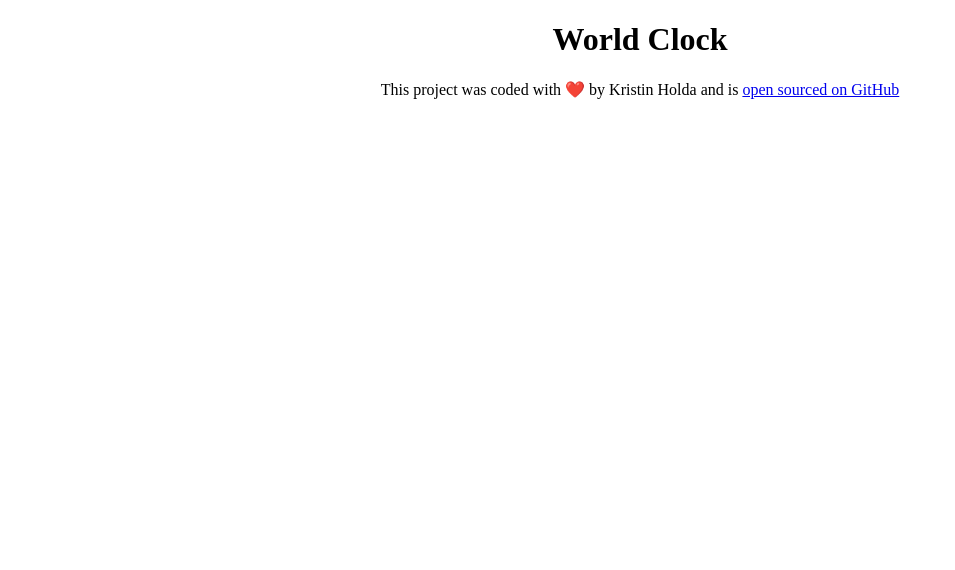
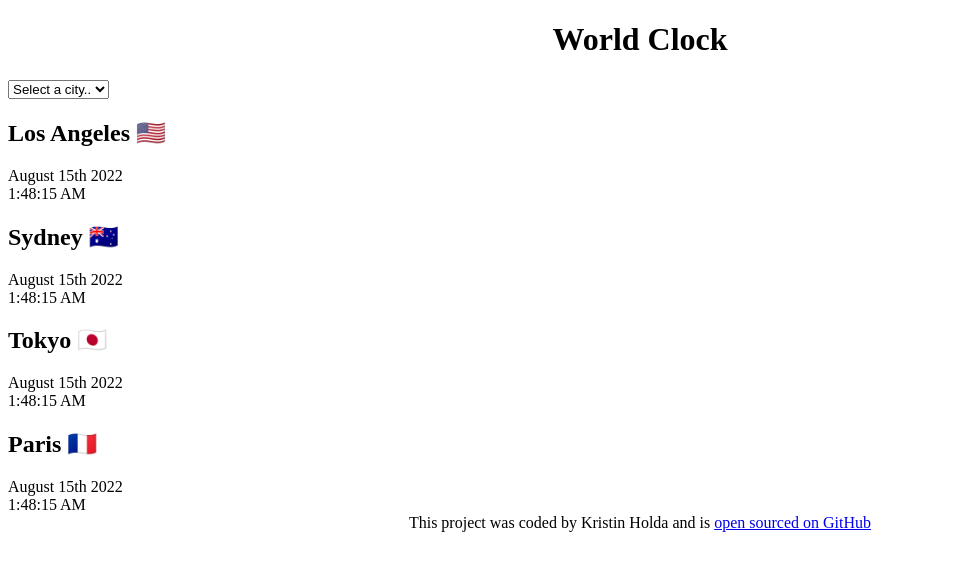
Before and after one commit to kristinholda/world-clock, a plain HTML site: page index.html in a window 1280 px wide. Shown: the whole page, without its empty margins (0-955 px from the left). Drawn offline with nearby package versions, Linux system fonts and the light colour scheme.

Commit message:
Added html structure of the page

```diff
--- a/index.html
+++ b/index.html
@@ -5,12 +5,45 @@
     <meta http-equiv="X-UA-Compatible" content="IE=edge" />
     <meta name="viewport" content="width=device-width, initial-scale=1.0" />
     <link rel="stylesheet" href="src/style.css" />
+    <script src="https://cdnjs.cloudflare.com/ajax/libs/moment.js/2.29.4/moment.min.js"></script>
+    <script src="https://cdnjs.cloudflare.com/ajax/libs/moment-timezone/0.5.43/moment-timezone-with-data-1970-2030.js"></script>
     <title>World Clock</title>
   </head>
   <body>
     <h1>World Clock</h1>
+
+    <select>
+      <option value="">Select a city..</option>
+      <option value="">London</option>
+      <option value="">New York</option>
+      <option value="">Madrid</option>
+    </select>
+
+    <div class="city">
+      <h2>Los Angeles 🇺🇸</h2>
+      <div class="date">August 15th 2022</div>
+      <div class="time">1:48:15 AM</div>
+    </div>
+    <div class="city">
+      <h2>Sydney 🇦🇺</h2>
+      <div class="date">August 15th 2022</div>
+      <div class="time">1:48:15 AM</div>
+    </div>
+
+    <div class="city">
+      <h2>Tokyo 🇯🇵</h2>
+      <div class="date">August 15th 2022</div>
+      <div class="time">1:48:15 AM</div>
+    </div>
+
+    <div class="city">
+      <h2>Paris 🇫🇷</h2>
+      <div class="date">August 15th 2022</div>
+      <div class="time">1:48:15 AM</div>
+    </div>
+
     <footer>
-      This project was coded with ❤️ by Kristin Holda and is
+      This project was coded by Kristin Holda and is
       <a href="https://github.com/kristinholda/world-clock" target="_blank">
         open sourced on GitHub</a
       >
```
